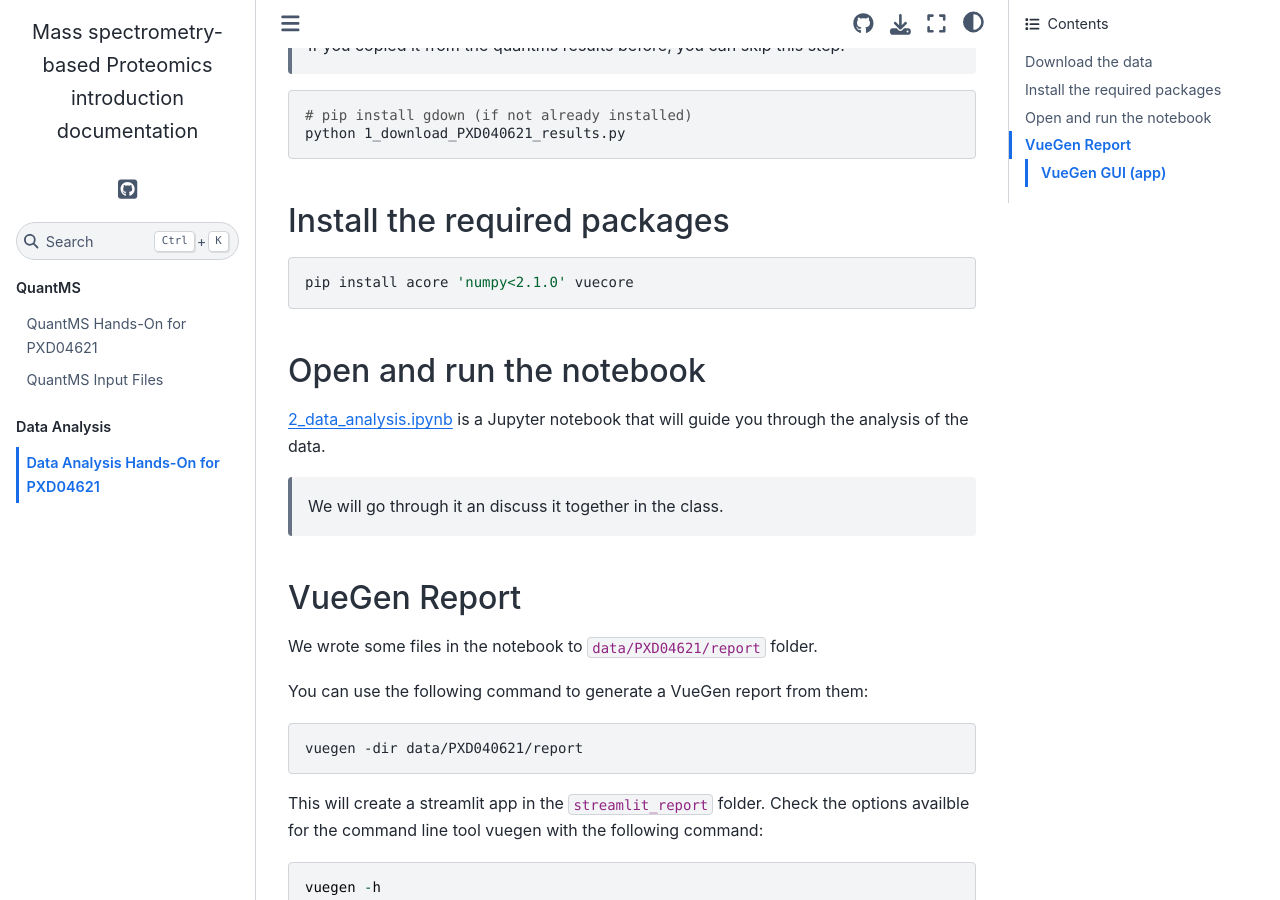
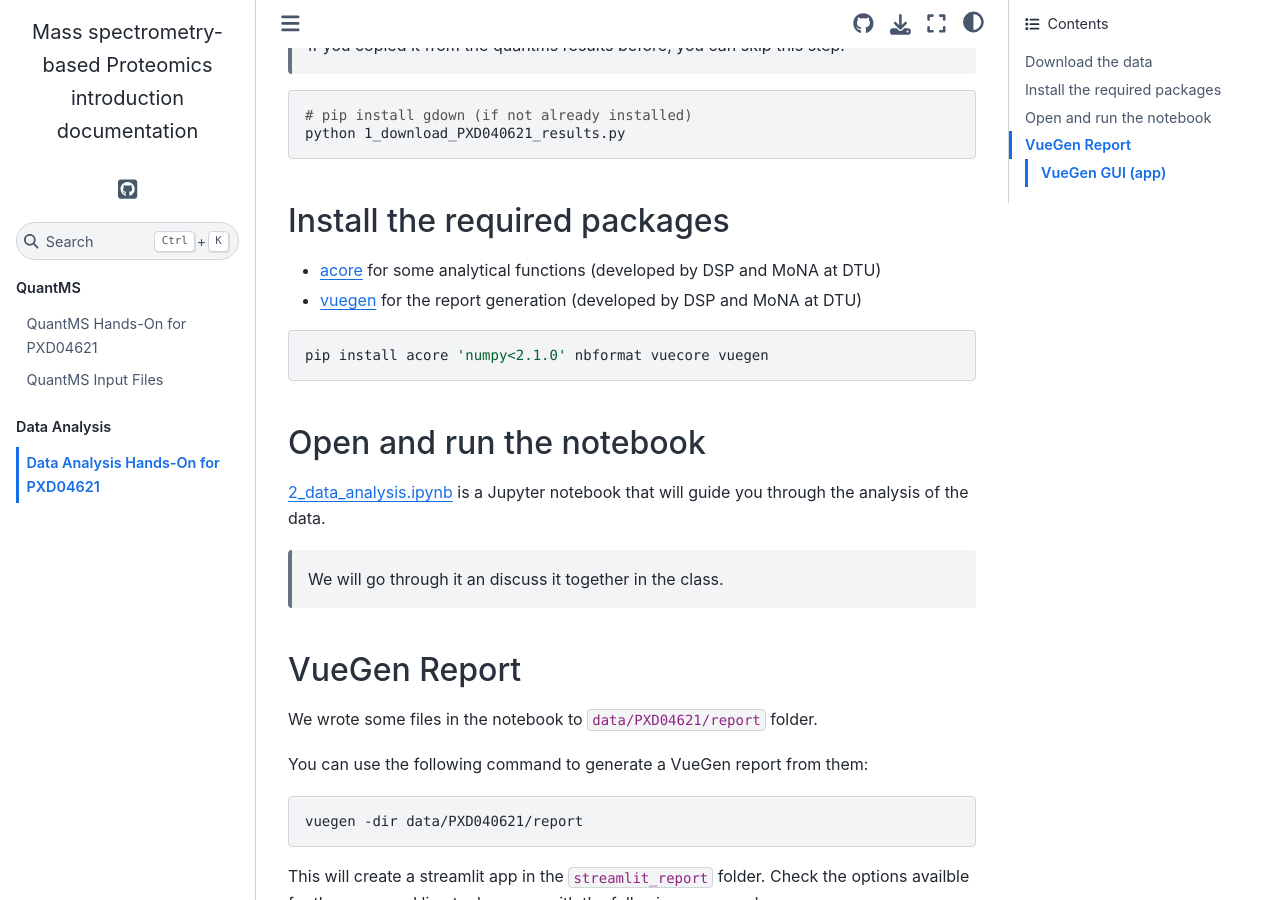
Before and after one commit to biosustain/dsp_course_proteomics_intro, a Sphinx documentation site: the page built from docs/instructions_statistics_PXD04621.md, in a window 1280 px wide and 900 px high, scrolled down 385 px. Built offline with Sphinx 7.4.7 and the Sphinx Book theme 1.1.4, drawn with Linux system fonts in a browser that asks for light colours; pages that are not in the unit, such as notebooks, are missing from menus; comment, search, counter and statistics services are not loaded.

Commit message:
:art: add vuegen as dependency

````diff
--- a/docs/instructions_statistics_PXD04621.md
+++ b/docs/instructions_statistics_PXD04621.md
@@ -19,8 +19,11 @@
 
 ## Install the required packages
 
+- [acore](https://analytics-core.readthedocs.io) for some analytical functions (developed by DSP and MoNA at DTU)
+- [vuegen](https://vuegen.readthedocs.io) for the report generation (developed by DSP and MoNA at DTU)
+
 ```bash
-pip install acore 'numpy<2.1.0' vuecore
+pip install acore 'numpy<2.1.0' nbformat vuecore vuegen
 ```
 
 ## Open and run the notebook
````
